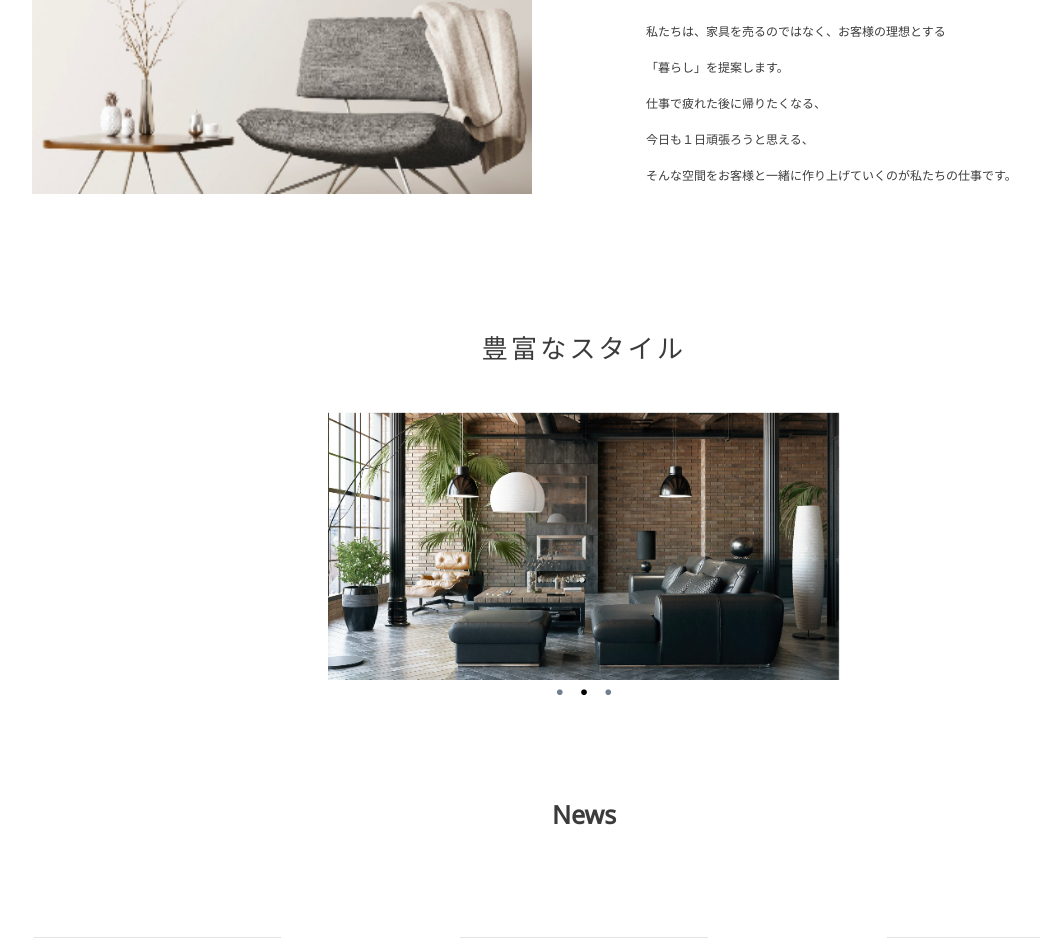
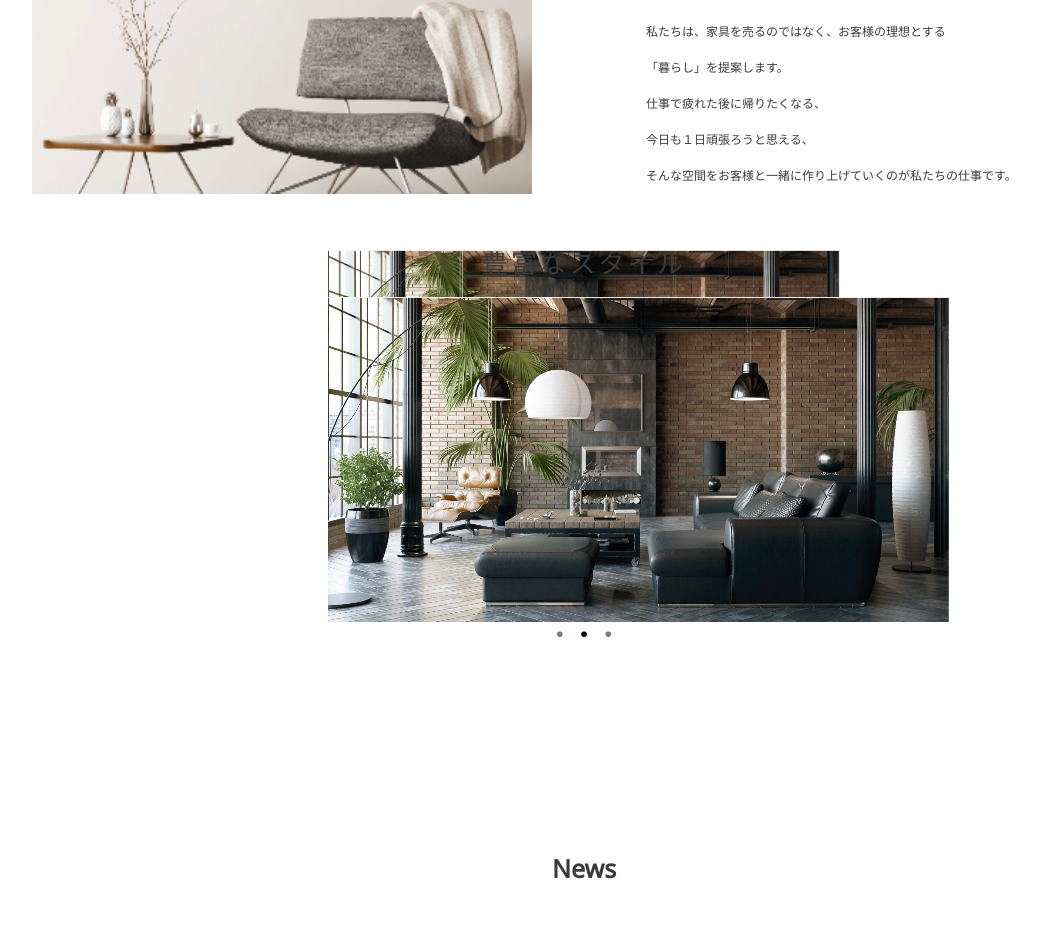
Before and after one commit to lsk4f5/furniture-site, a PHP site: page / in a window 1280 px wide. Shown: the part 1213-2151 px from the top of the page, without its empty margins (56-1096 px from the left). Run offline with PHP 8.4, Linux system fonts and the light colour scheme.

Commit message:
style画像の変更

```diff
--- a/stylesheet.css
+++ b/stylesheet.css
@@ -96,10 +96,17 @@ nav {
   margin-top: 11%px;
   text-align: center;
   font-family: "Noto Sans", sans-serif;
+  background-image: url("img/style-pc01.jpeg");
+  background-size: contain;
+  width: 40%;
+  height: 503px;
+  margin: auto;
+  background-repeat: no-repeat;
+  text-align: center;
 }
-.style-container img {
+/* .style-container img {
   width: 40%;
-}
+} */
 
 .style-container h2 {
   margin-top: 11%;
```
